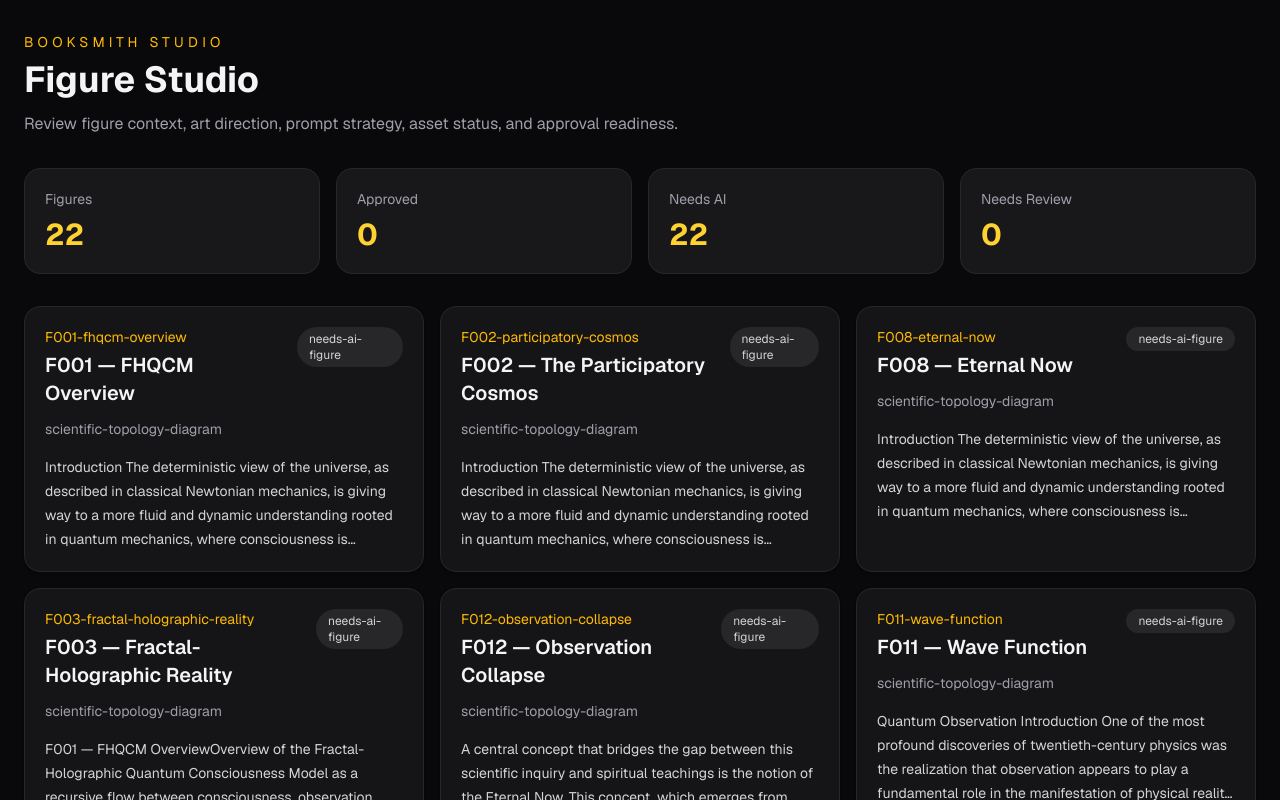
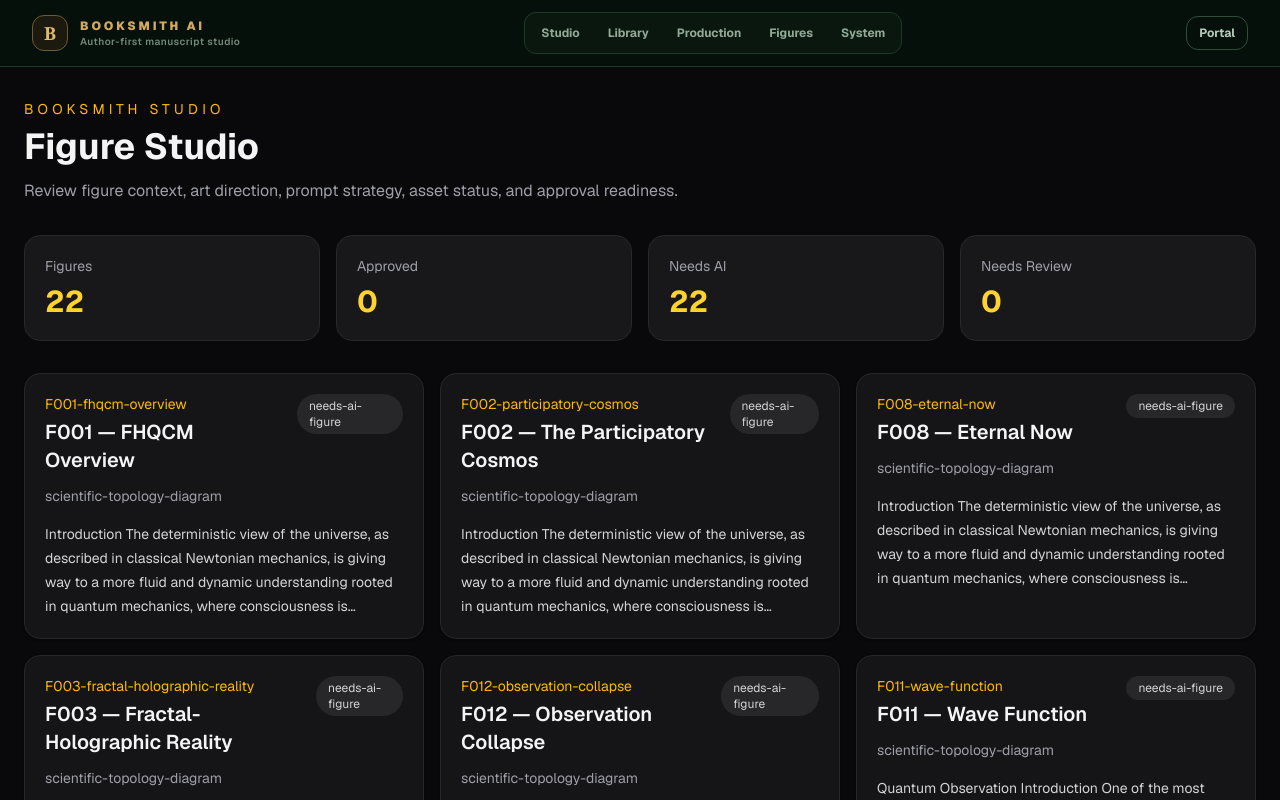
Before and after one commit to AIFreedomTrustFederation/booksmith-ai, a Next.js app: page /studio/figures in a window 1280 px wide. Shown: the top 800 px of the page. Built offline with nearby package versions, Linux system fonts and the light colour scheme.

Commit message:
Add unified Booksmith Studio navigation shell

```diff
--- /dev/null
+++ b/src/app/studio/layout.tsx
@@ -0,0 +1,49 @@
+import Link from "next/link";
+
+const navItems = [
+  { href: "/studio", label: "Studio" },
+  { href: "/studio/library", label: "Library" },
+  { href: "/studio/production", label: "Production" },
+  { href: "/studio/figures", label: "Figures" },
+  { href: "/studio/system", label: "System" },
+];
+
+export default function StudioLayout({ children }: Readonly<{ children: React.ReactNode }>) {
+  return (
+    <div className="min-h-screen bg-[#06110b] text-[#eef7ea]">
+      <header className="sticky top-0 z-50 border-b border-[#20382a] bg-[#06110b]/95 backdrop-blur">
+        <div className="mx-auto flex max-w-[1700px] items-center justify-between gap-4 px-4 py-3 sm:px-6 lg:px-8">
+          <Link className="group flex min-w-0 items-center gap-3" href="/studio">
+            <span className="flex h-9 w-9 shrink-0 items-center justify-center rounded-xl border border-[#6d5a37] bg-[#1c190f] font-serif text-lg font-black text-[#deb970]">B</span>
+            <span className="min-w-0">
+              <span className="block truncate text-xs font-black uppercase tracking-[0.24em] text-[#d4a85f]">Booksmith AI</span>
+              <span className="block truncate text-[10px] font-semibold tracking-[0.05em] text-[#718978]">Author-first manuscript studio</span>
+            </span>
+          </Link>
+
+          <nav aria-label="Booksmith Studio" className="hidden items-center gap-1 rounded-xl border border-[#20382a] bg-[#09170f] p-1 md:flex">
+            {navItems.map((item) => (
+              <Link className="rounded-lg px-3 py-2 text-xs font-bold text-[#91a997] transition hover:bg-[#13271a] hover:text-white" href={item.href} key={item.href}>
+                {item.label}
+              </Link>
+            ))}
+          </nav>
+
+          <div className="flex items-center gap-2">
+            <Link className="rounded-xl border border-[#314d39] px-3 py-2 text-xs font-bold text-[#b8cbbd] transition hover:bg-[#102219] hover:text-white" href="/">
+              Portal
+            </Link>
+          </div>
+        </div>
+        <nav aria-label="Booksmith Studio mobile" className="flex gap-1 overflow-x-auto border-t border-[#172a1f] px-4 py-2 md:hidden">
+          {navItems.map((item) => (
+            <Link className="whitespace-nowrap rounded-lg px-3 py-2 text-xs font-bold text-[#91a997] transition hover:bg-[#13271a] hover:text-white" href={item.href} key={item.href}>
+              {item.label}
+            </Link>
+          ))}
+        </nav>
+      </header>
+      {children}
+    </div>
+  );
+}
```
